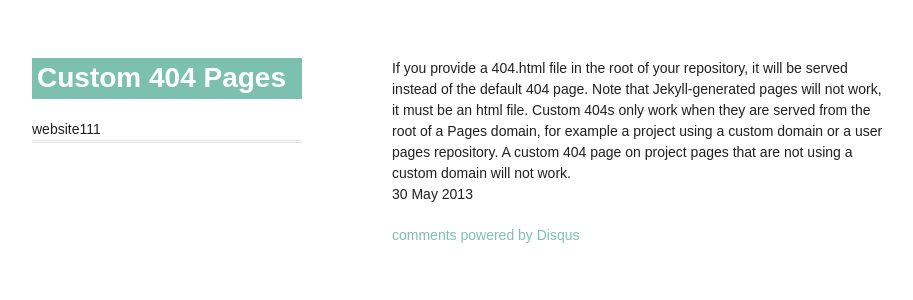
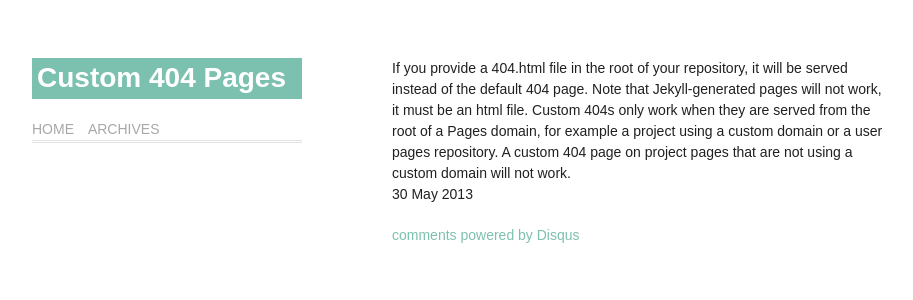
Before and after one commit to lixiaochou077/lixiaochou077.github.io, a Jekyll site: the page built from _posts/2013-05-30-second.html, in a window 1280 px wide. Shown: the top 300 px of the page, without its empty margins (178-1091 px from the left). Built offline with Jekyll 4.4.1, drawn with Linux system fonts in a browser that asks for light colours; Markdown is read by kramdown in place of the engine named in the settings; comment, search, counter and statistics services are not loaded.

Commit message:
add links

```diff
--- a/_layouts/default.html
+++ b/_layouts/default.html
@@ -3,7 +3,10 @@
         <div class="wrapper">
             <header>
                 <h1>{{ page.title }}</h1>
-                <p>website111</p>
+                <p>
+                    <a href="#">HOME</a>
+                    <a href="#">ARCHIVES</a>
+                </p>
             </header>
             <section>
                 {{ content }}
```
